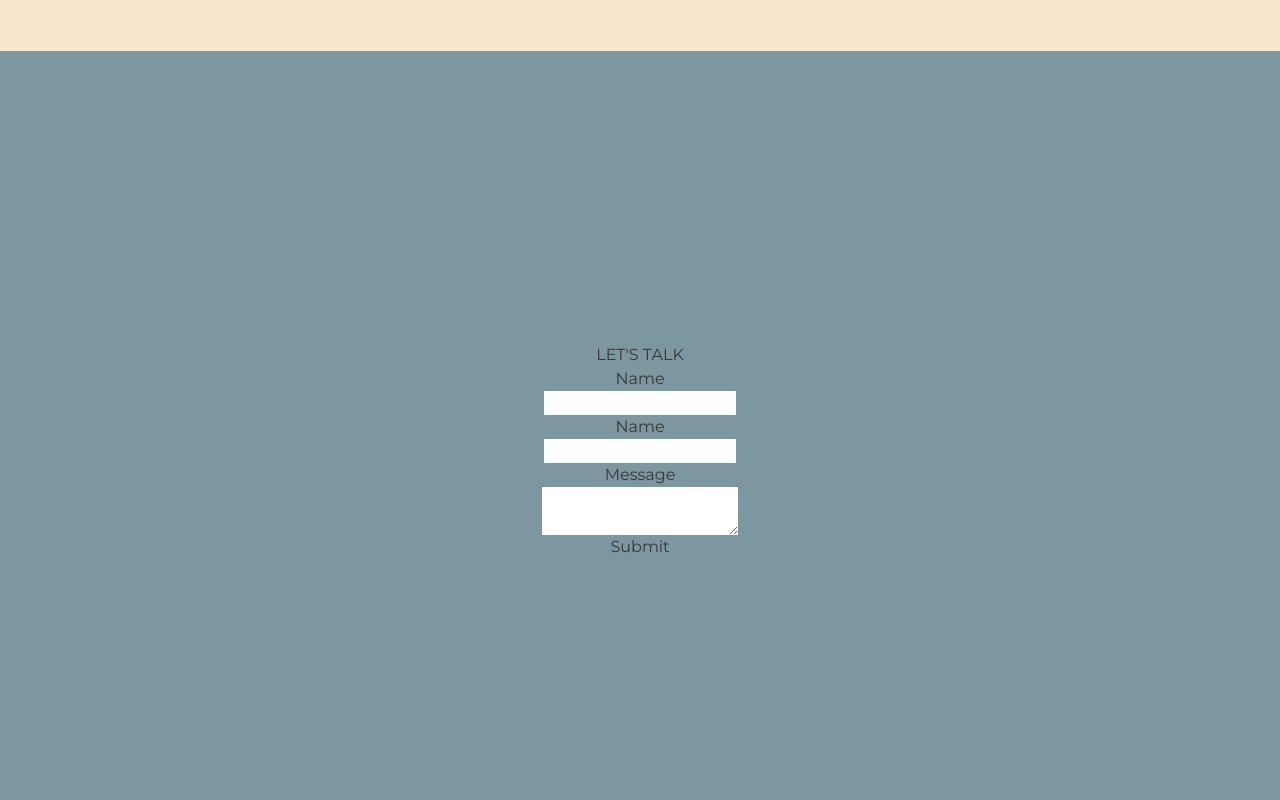
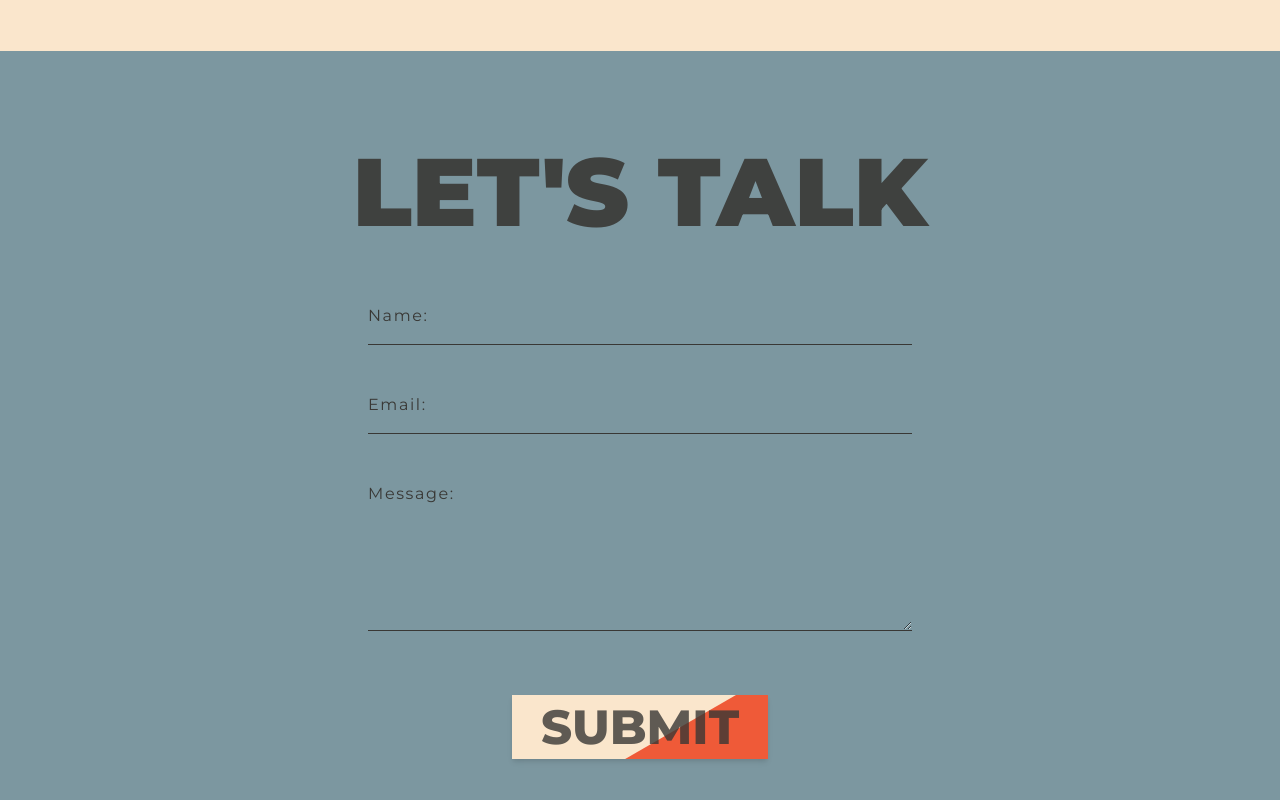
Before and after one commit to gitty-git/portfolio, a Vue app: page / in a window 1280 px wide. Shown: the part 2349-3149 px from the top of the page. Built offline with nearby package versions, Linux system fonts and the light colour scheme.

Commit message:
+contact page

```diff
--- a/src/components/Contact.vue
+++ b/src/components/Contact.vue
@@ -1,12 +1,89 @@
 <template>
     <div id="contact" class="h-screen bg-blueGray flex justify-center items-center flex-col">
-        <h1>LET'S TALK</h1>
-        <label for="name">Name</label>
-        <input type="text" name="name">
-        <label for="email">Name</label>
-        <input type="email" name="email">
-        <label for="message">Message</label>
-        <textarea name="message"></textarea>
-        <button>Submit</button>
+        <h1 ref="title" class="font-black opacity-90 text-8xl">LET'S TALK</h1>
+        <div ref="wrapper" class="flex justify-center items-center flex-col">
+            <div @click="$refs.nameRef.focus()" class="w-full mt-16 relative">
+                <div for="name"
+                    :class="{'-top-6 text-sm': active === 'name' || name.length > 0}"
+                    class="text-left top-0 w-full absolute z-10 duration-200 tracking-widest"
+                >
+                    Name:
+                </div>
+            </div>
+            <input ref="nameRef" type="text"
+                v-model="name"
+                @focusout="active = false"
+                @focus="active = 'name'"
+                class="pb-2 w-full outline-none text-2xl bg-blueGray border-b border-graphiteBlack">
+
+            <div @click="$refs.emailRef.focus()" class="w-full mt-12 relative">
+                <div for="email"
+                    :class="{'-top-6 text-sm': active === 'email' || email.length > 0}"
+                    class="text-left top-0 w-full absolute duration-200 z-10 tracking-widest"
+                >
+                    Email:
+                </div>
+            </div>
+            <input
+                ref="emailRef"
+                v-model="email"
+                @focusout="active = false"
+                @focus="active = 'email'"
+                class="pb-2 w-full outline-none text-2xl bg-blueGray border-b border-graphiteBlack">
+
+            <div @click="$refs.textAreaRef.focus()" class="w-full mt-12 relative">
+                <div for="message"
+                    :class="{'-top-6 text-sm': active === 'message' || message.length > 0}"
+                    class="text-left top-0 w-full absolute duration-200 z-10 tracking-widest"
+                >
+                    Message:
+                </div>
+            </div>
+            <!-- <label for="message" @click="$refs.textAreaRef.focus()"
+                class="text-left w-full mt-12 tracking-widest">Message</label> -->
+            <textarea name="message"
+                @focusout="active = false"
+                @focus="active = 'message'"
+                v-model="message"
+                ref="textAreaRef"
+                rows="5"
+                class="pb-2 duration-200 w-full outline-none text-xl bg-blueGray border-b border-graphiteBlack">
+            </textarea>
+
+            <div
+                @mouseover="$refs.backOrangeRect.style.transform = 'translateY(16px)'"
+                @mouseleave="$refs.backOrangeRect.style.transform = 'translateY(0px)'"
+                class="bg-antiqueWhite mt-16 w-64 h-16 relative overflow-hidden cursor-pointer shadow-md">
+                <div class="transform -rotate-30">
+                    <div ref="backOrangeRect" class=" duration-200 top-12 absolute h-72 w-72 bg-orangeRed"></div>
+                </div>
+
+                <h1 class="font-bold opacity-80 uppercase leading-none left-0 z-10 absolute text-5xl h-full w-full flex justify-center items-center">
+                    submit
+                </h1>
+            </div>
+
+        </div>
     </div>
 </template>
+
+<script>
+import {onMounted, ref} from 'vue'
+export default {
+    setup() {
+        const active = ref(false)
+        const title = ref(null)
+        const wrapper = ref(null)
+        const name = ref('')
+        const email = ref('')
+        const message = ref('')
+
+        onMounted(() => {
+            wrapper.value.style.width = title.value.offsetWidth + 'px'
+        })
+
+        return {title, wrapper, active, name, email, message}
+    }
+
+}
+</script>
--- a/src/components/Works.vue
+++ b/src/components/Works.vue
@@ -11,11 +11,17 @@
             <div ref="slides" class="mt-24 w-full absolute left-0 duration-500">
                 <div class="w-1/2 absolute" v-for="work, id in works" :key="work">
                     <div class="relative">
-                        <button @click="handleLeftBtn(work)" v-show="work.active && work.id !== 0" class="-left-16 z-10 cursor-pointer top-1/2 absolute transform rotate-180"><ArrowR /></button>
+                        <button @click="handleLeftBtn(work)" v-show="work.active && work.id !== 0"
+                            class="-left-16 -ml-2 p-2 z-10 cursor-pointer top-1/2 absolute transform rotate-180">
+                            <ArrowR />
+                        </button>
                         <h1 class="rotateH1">{{id + 1}}. {{work.title}}</h1>
                         <img class="pr-20" :src="require(`@/assets/${work.img}`)" alt="">
                         <p class="absolute text-right w-full pr-20 text-xs mt-2">{{work.tags}}</p>
-                        <button @click="handleRightBtn(work)" v-show="work.active && work.id !== works.length - 1" class="right-12 z-10 cursor-pointer top-1/2 absolute"><ArrowR /></button>
+                        <button @click="handleRightBtn(work)" v-show="work.active && work.id !== works.length - 1"
+                            class="right-10 p-2 z-10 cursor-pointer top-1/2 absolute">
+                            <ArrowR />
+                        </button>
                     </div>
                 </div>
             </div>
```
